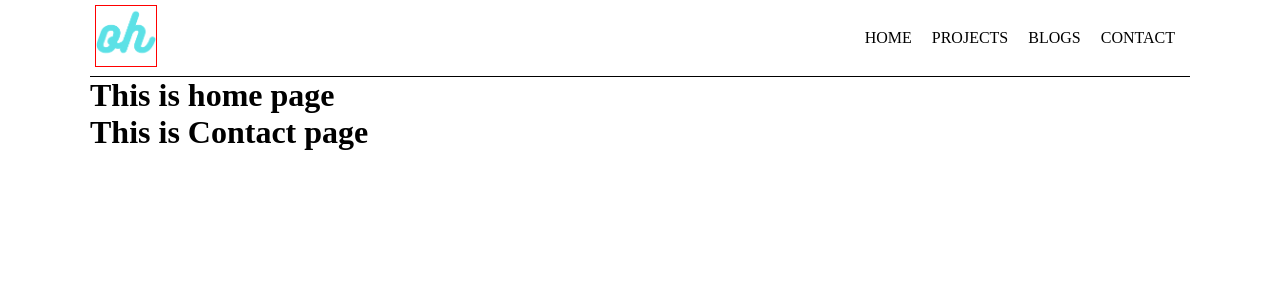
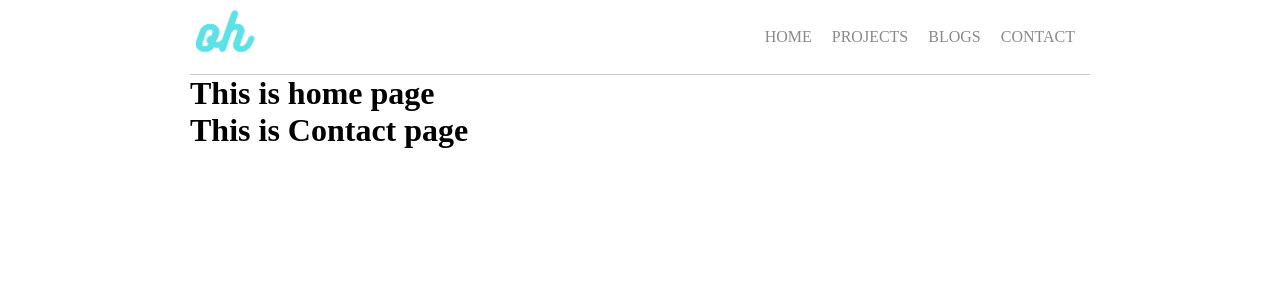
Before and after one commit to osamahannan/Portfolio-2.0, a React (Create React App) app: page / in a window 1280 px wide. Shown: the top 300 px of the page. Built offline with nearby package versions, Linux system fonts and the light colour scheme.

Commit message:
updated navbar

```diff
--- a/src/index.css
+++ b/src/index.css
@@ -8,8 +8,7 @@
   flex-direction: column;
   justify-content: center;
   margin: auto;
-  /* align-items: center; */
-  width: 1100px;
+  width: 900px;
 }
 
 .navbar {
@@ -17,7 +16,7 @@
   padding: 5px;
   justify-content: space-between;
   align-items: center;
-  border-bottom: 1px solid black;
+  border-bottom: 1px solid rgb(204, 201, 201);
 }
 
 .navbar ul {
@@ -26,14 +25,18 @@
 
 .navbar ul li {
   list-style: none;
-  margin: 0 10px;
+  margin: 0 5px;
 }
+
 .navbar ul li a {
+  padding: 5px;
   text-decoration: none;
+  color: rgb(138, 138, 138);
+}
+
+.navbar ul li a:hover {
   color: black;
 }
-
 .logo img {
   height: 60px;
-  border: 1px solid red;
 }
```
